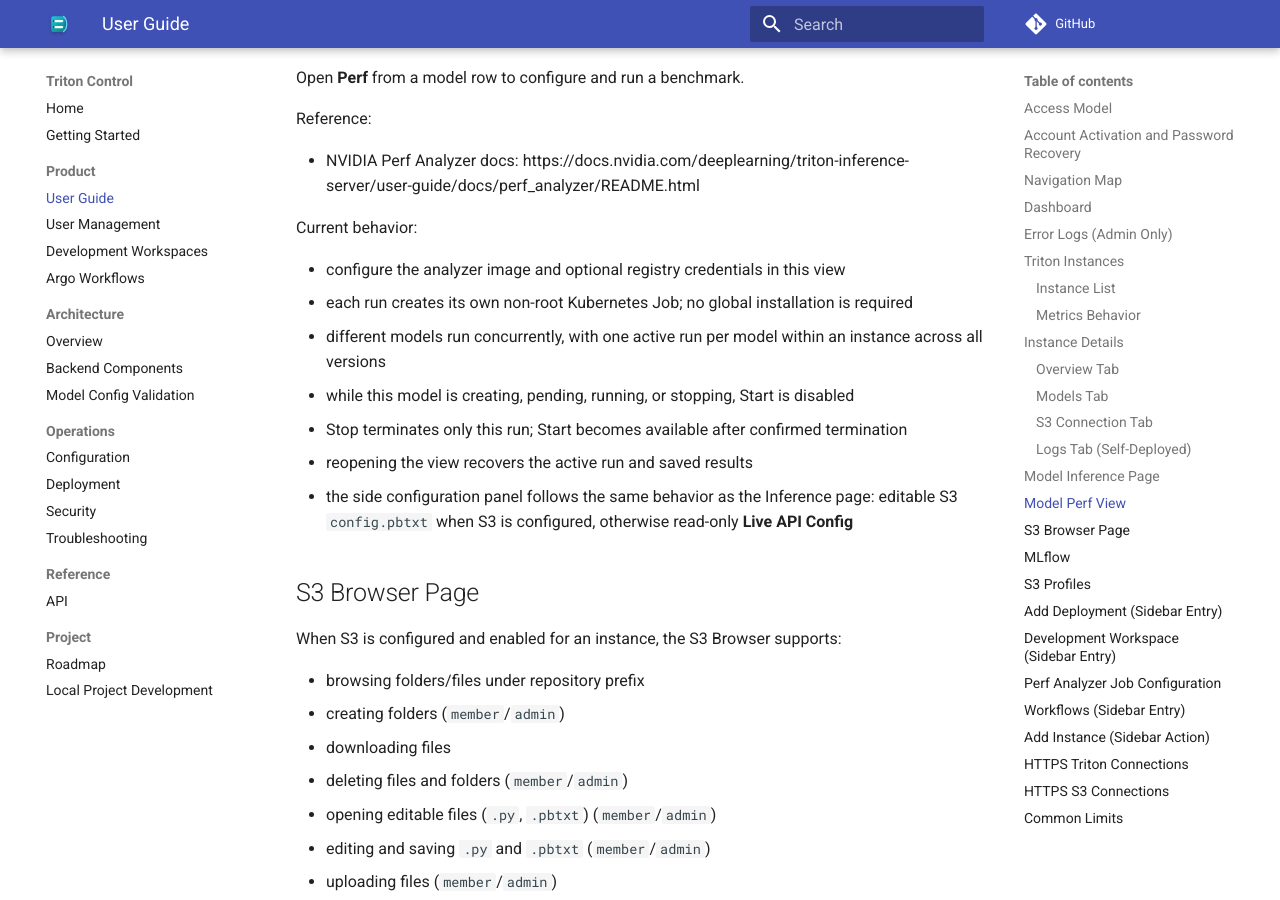
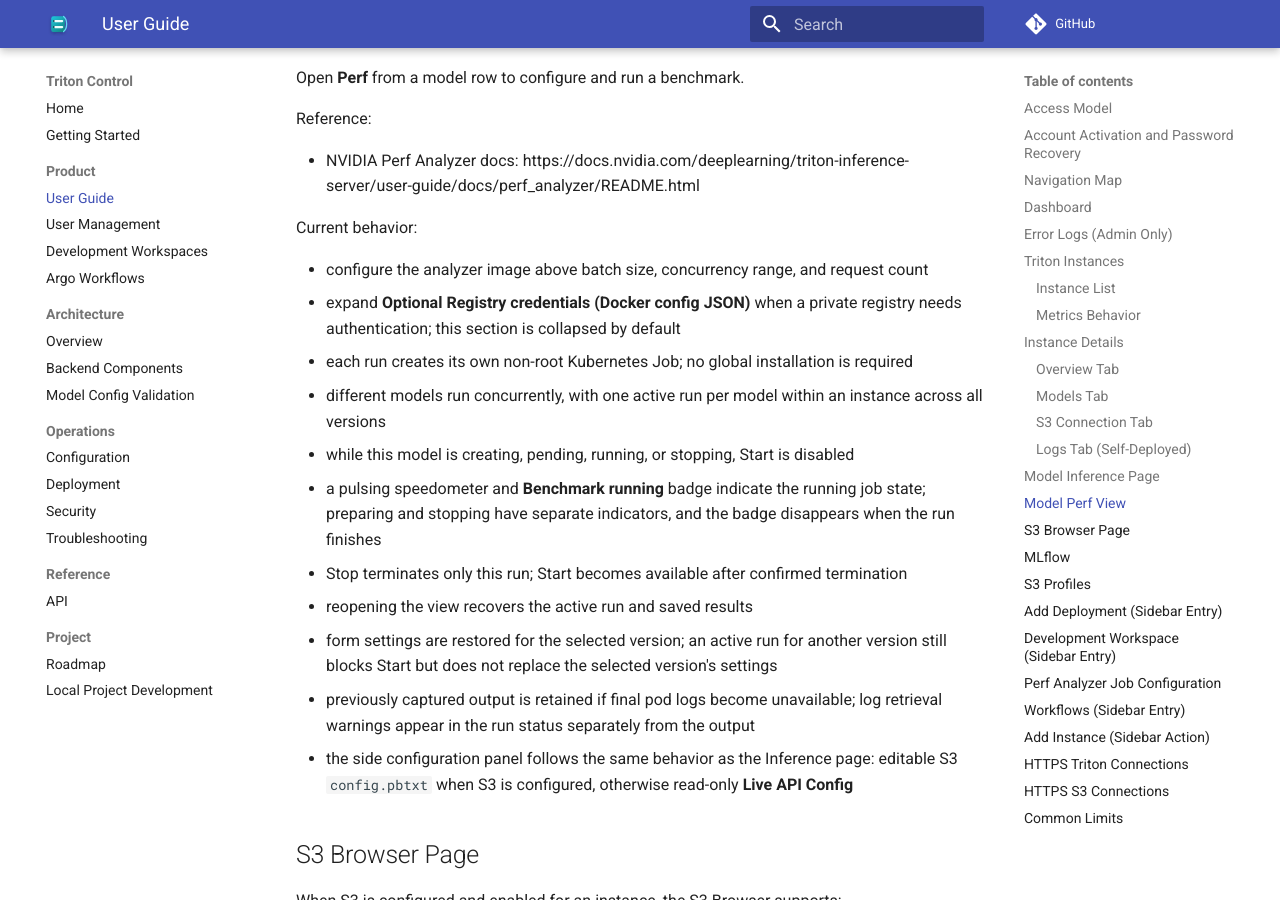
Before and after one commit to ai-lab-tech/triton-control, an MkDocs documentation site: the page built from docs/user-guide.md, in a window 1280 px wide and 900 px high, scrolled down 5662 px. Built offline with MkDocs 1.6.1 and Material for MkDocs 9.7.7, drawn with Linux system fonts in a browser that asks for light colours; comment, search, counter and statistics services are not loaded.

Commit message:
Enhance documentation for model performance jobs and user guide with detailed job management and UI updates

```diff
--- a/docs/user-guide.md
+++ b/docs/user-guide.md
@@ -233,12 +233,16 @@
 
 Current behavior:
 
-- configure the analyzer image and optional registry credentials in this view
+- configure the analyzer image above batch size, concurrency range, and request count
+- expand **Optional Registry credentials (Docker config JSON)** when a private registry needs authentication; this section is collapsed by default
 - each run creates its own non-root Kubernetes Job; no global installation is required
 - different models run concurrently, with one active run per model within an instance across all versions
 - while this model is creating, pending, running, or stopping, Start is disabled
+- a pulsing speedometer and **Benchmark running** badge indicate the running job state; preparing and stopping have separate indicators, and the badge disappears when the run finishes
 - Stop terminates only this run; Start becomes available after confirmed termination
 - reopening the view recovers the active run and saved results
+- form settings are restored for the selected version; an active run for another version still blocks Start but does not replace the selected version's settings
+- previously captured output is retained if final pod logs become unavailable; log retrieval warnings appear in the run status separately from the output
 - the side configuration panel follows the same behavior as the Inference page:
   editable S3 `config.pbtxt` when S3 is configured, otherwise read-only
   **Live API Config**
```
Also changed, not shown: docs/model-performance-jobs.md (+12 -0 lines), triton-backend/README.md (+7 -0 lines).
